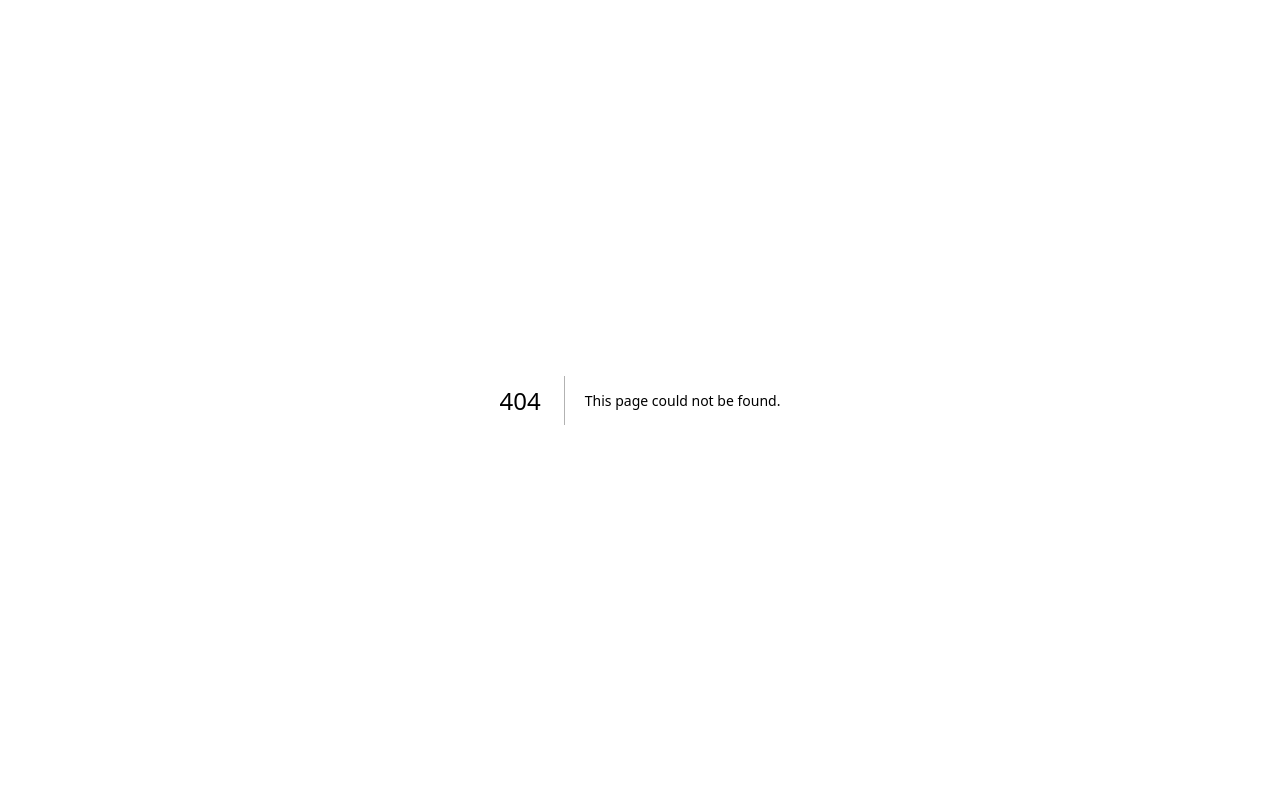
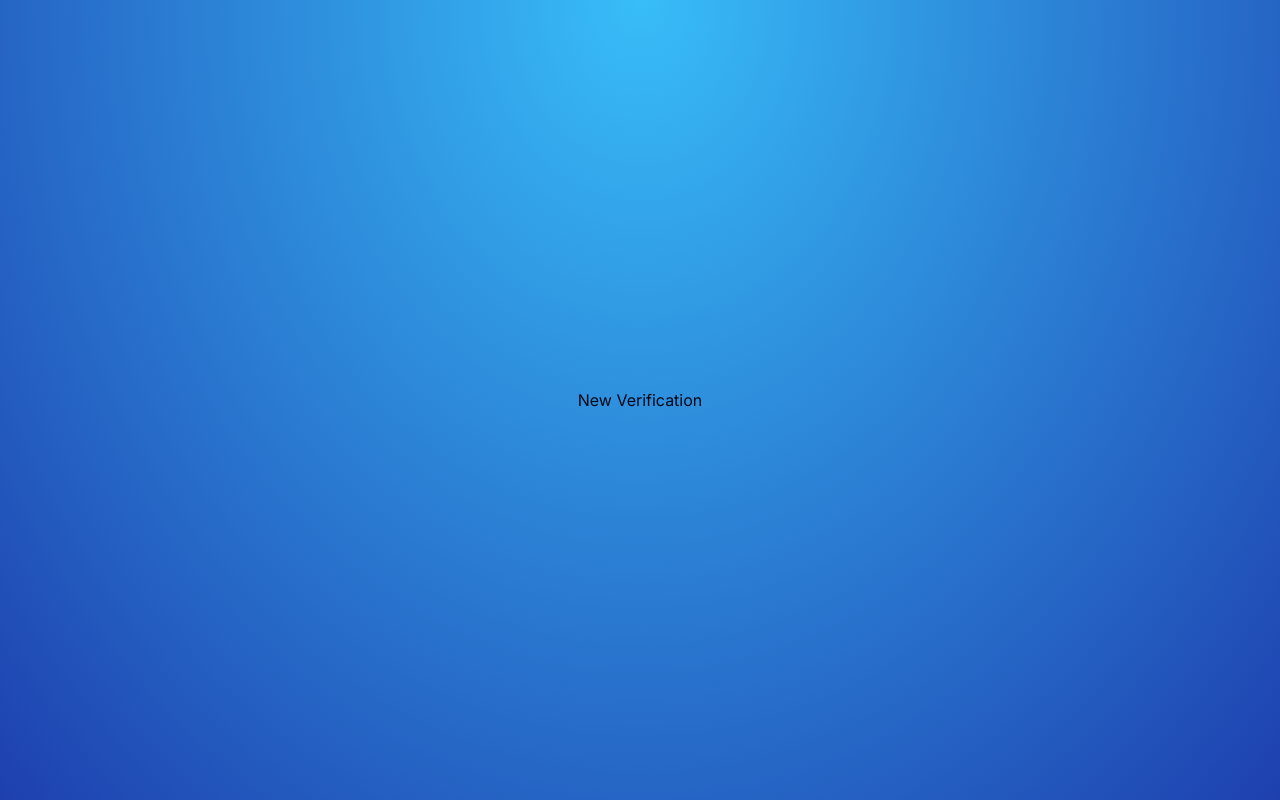
Before and after one commit to sohanjs111/nextjs-auth, a Next.js app in the folder my-app/: page /verify in a window 1280 px wide. Before the commit this address had no page. Built offline with nearby package versions, Linux system fonts and the light colour scheme.

Commit message:
Verification link made public

```diff
--- /dev/null
+++ b/my-app/app/(auth)/verify/page.tsx
@@ -0,0 +1,9 @@
+const VerificationPage = () => {
+    return (
+        <div>
+        New Verification
+        </div>
+     );
+}
+
+export default VerificationPage;
--- a/my-app/routes.ts
+++ b/my-app/routes.ts
@@ -5,7 +5,8 @@
  */
 
 export const publicRoutes = [
-    "/"
+    "/",
+    "/verify",
 ];
 
 /**
```
